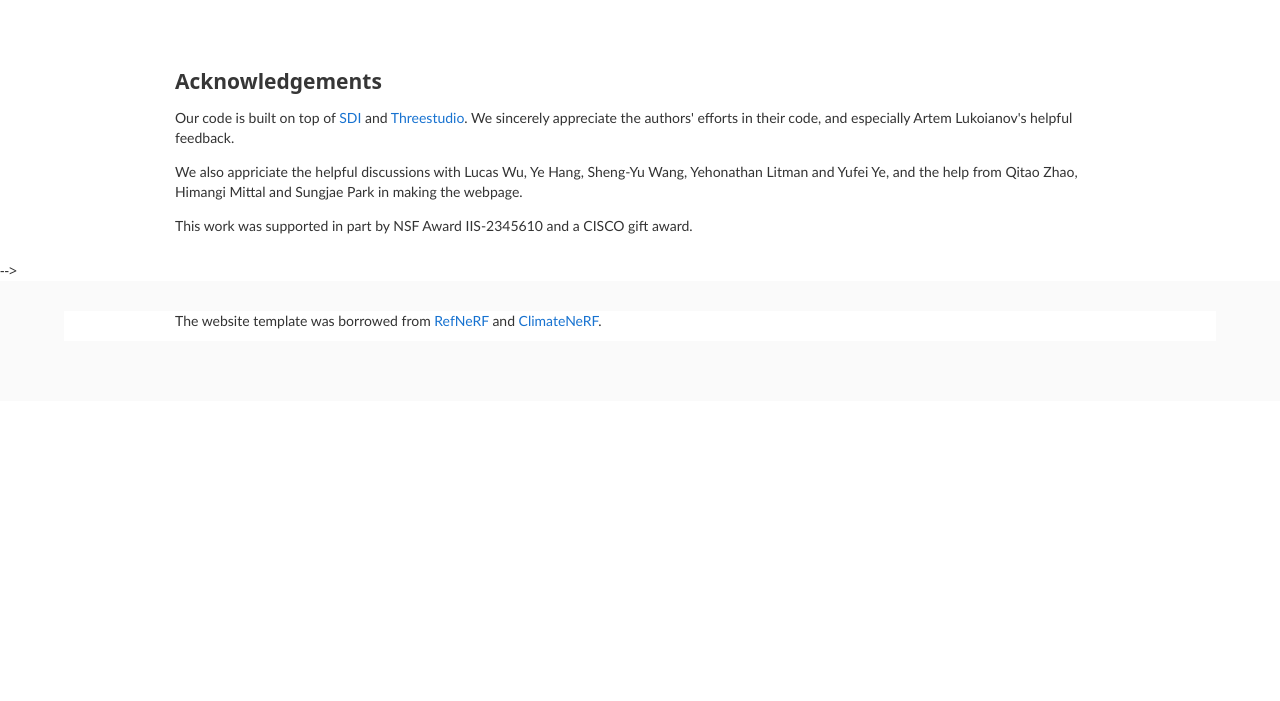
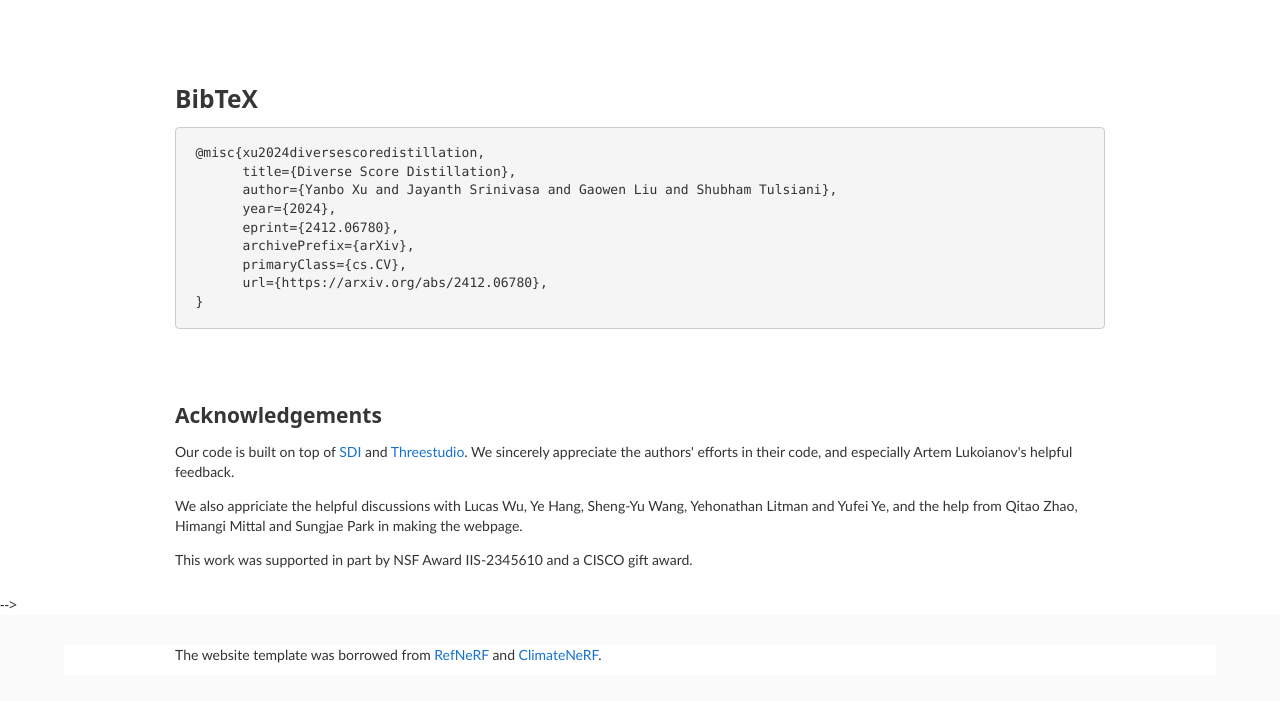
Before and after one commit to BillyXYB/Diverse-Score-Distillation, a plain HTML site: page index.html in a window 1280 px wide. Shown: the part 4428-5129 px from the top of the page. Before the commit the page ends 4829 px from the top, so only its background shows below. Drawn offline with nearby package versions, Linux system fonts and the light colour scheme; some icons are missing.

Commit message:
add arxiv link and BibTeX

```diff
--- a/index.html
+++ b/index.html
@@ -109,7 +109,7 @@
     <div class="row">
       <div class="col-sm-8 col-sm-offset-2 text-center">
         <span class="link-block">
-          <a href="" class="external-link button is-normal is-rounded is-dark">
+          <a href="https://arxiv.org/abs/2412.06780" class="external-link button is-normal is-rounded is-dark">
             <span class="icon">
               <svg class="svg-inline--fa fa-file-pdf fa-w-12" aria-hidden="true" focusable="false" data-prefix="fas"
                 data-icon="file-pdf" role="img" xmlns="http://www.w3.org/2000/svg" viewBox="0 0 384 512"
@@ -439,17 +439,21 @@
 </section>
 
 
-<!-- <section class="section" id="BibTeX">
+<section class="section" id="BibTeX">
   <div class="container is-max-desktop content">
     <h2 class="title">BibTeX</h2>
-    <pre><code>@article{park2021nerfies,
-  author    = {Park, Keunhong and Sinha, Utkarsh and Barron, Jonathan T. and Bouaziz, Sofien and Goldman, Dan B and Seitz, Steven M. and Martin-Brualla, Ricardo},
-  title     = {Nerfies: Deformable Neural Radiance Fields},
-  journal   = {ICCV},
-  year      = {2021},
-}</code></pre>
+    <pre><code>@misc{xu2024diversescoredistillation,
+      title={Diverse Score Distillation},
+      author={Yanbo Xu and Jayanth Srinivasa and Gaowen Liu and Shubham Tulsiani},
+      year={2024},
+      eprint={2412.06780},
+      archivePrefix={arXiv},
+      primaryClass={cs.CV},
+      url={https://arxiv.org/abs/2412.06780},
+}
+</code></pre>
   </div>
-</section> -->
+</section>
 
 
 <section class="column" id="Acknowledgements"></section>
```
Also changed, not shown: 1 other file.
